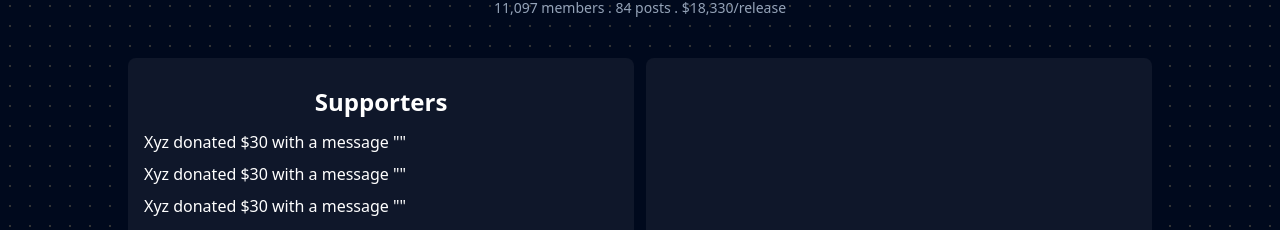
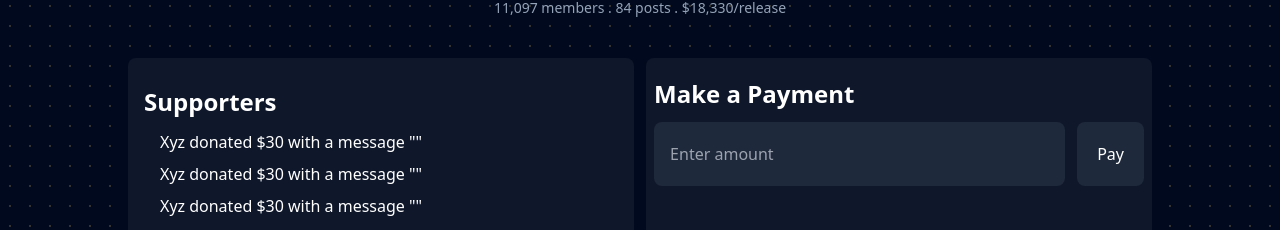
Before and after one commit to heydawood/get-me-a-tea, a Next.js app: page /dashoard in a window 1280 px wide. Shown: the part 528-758 px from the top of the page. Built offline with nearby package versions, Linux system fonts and the light colour scheme; no server answers.

Commit message:
commit-12 added payment form to page.js

```diff
--- a/app/[username]/page.js
+++ b/app/[username]/page.js
@@ -24,8 +24,8 @@ const Username = ({ params }) => {
         <div className="payment flex gap-3 w-[80%] mt-10">
           <div className="supporters w-1/2 bg-slate-900 text-white p-4 rounded-lg">
             {/* show list of all the supporters as a leaderboard */}
-            <h2 className='text-2xl text-center font-bold my-3'>Supporters</h2>
-            <ul>
+            <h2 className='text-2xl font-bold my-3'>Supporters</h2>
+            <ul className='mx-4'>
               <li className='my-2'>Xyz donated $30 with a message ""</li>
               <li className='my-2'>Xyz donated $30 with a message ""</li>
               <li className='my-2'>Xyz donated $30 with a message ""</li>
@@ -37,7 +37,11 @@ const Username = ({ params }) => {
           </div>
 
           <div className="makePayment w-1/2 bg-slate-900 text-white p-2 rounded-lg">
-            {/* <button className='bg-blue-500 text-white rounded-lg px-4 py-2'>Support</button> */}
+            <h2 className='text-2xl font-bold my-3'>Make a Payment</h2>
+            <div className='flex gap-3'>
+              <input className='w-full p-4 rounded-lg bg-slate-800' placeholder="Enter amount" />
+              <button className='bg-slate-800 p-5 rounded-lg'>Pay</button>
+            </div>
           </div>
         </div>
       </div>
```
